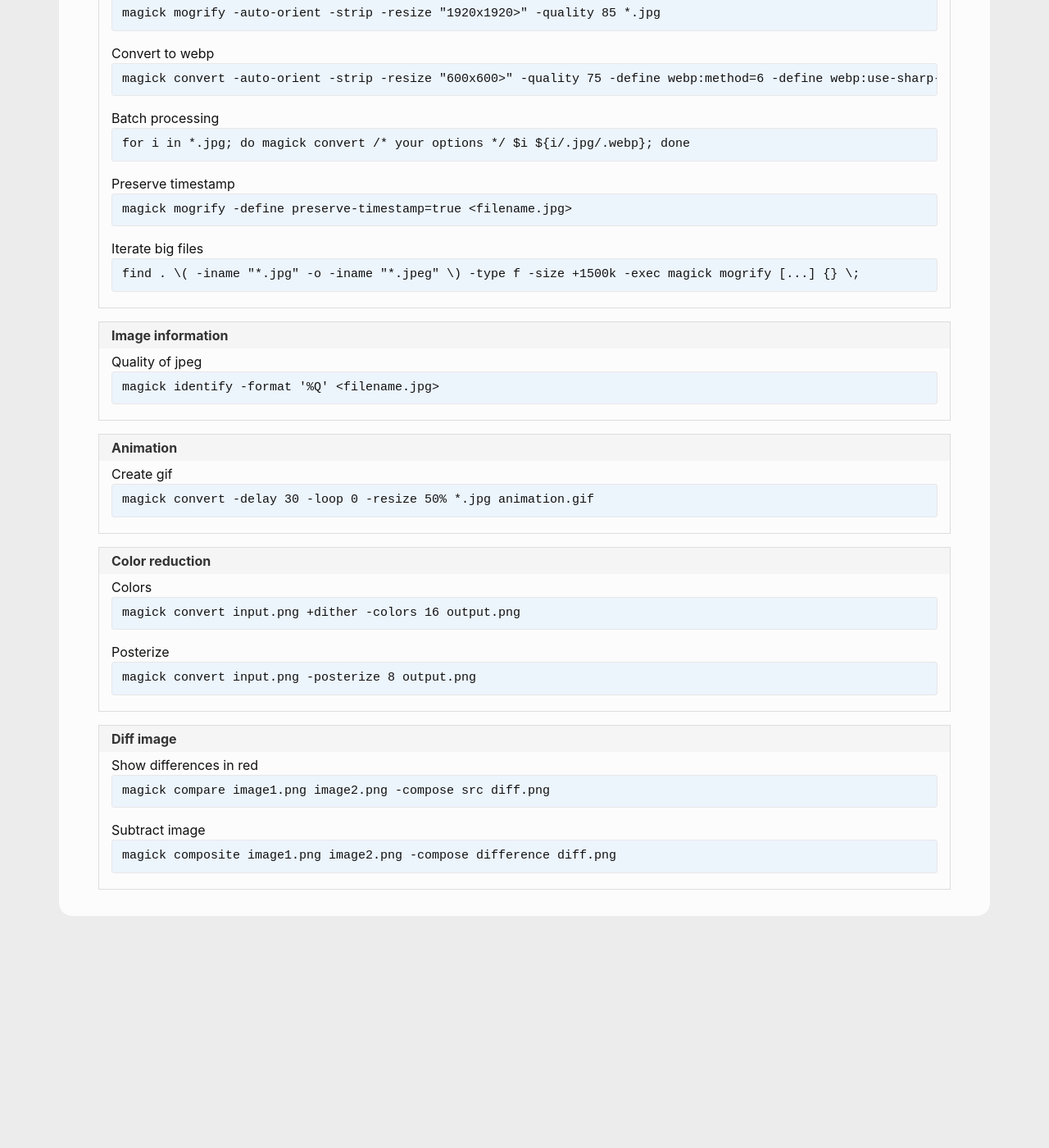
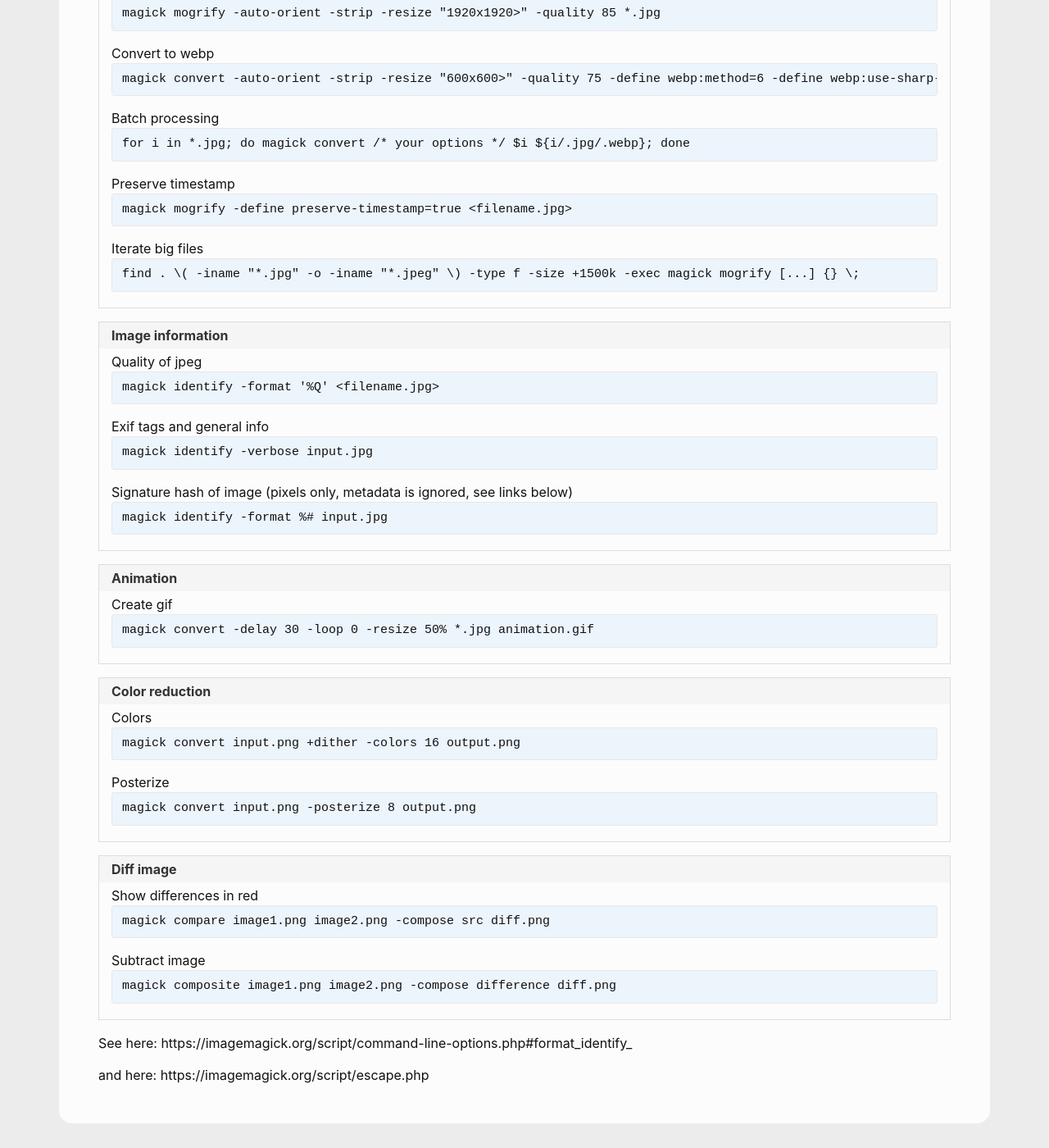
Before and after one commit to andreas-mausch/cheatsheets, a Jekyll site: the page built from _cheatsheets/imagemagick.md, in a window 1280 px wide and 1400 px high, scrolled down 245 px. Shown: the whole window at 82% size. Built offline with Jekyll 4.4.1, drawn with Linux system fonts in a browser that asks for light colours; before the commit the page ends 1392 px from its top, so only the background shows below that.

Commit message:
Image magick: Signature

```diff
--- a/_cheatsheets/imagemagick.md
+++ b/_cheatsheets/imagemagick.md
@@ -13,6 +13,8 @@ section:
   - name: Image information
     commands:
       Quality of jpeg: "magick identify -format '%Q' <filename.jpg>"
+      Exif tags and general info: magick identify -verbose input.jpg
+      Signature hash of image (pixels only, metadata is ignored, see links below): magick identify -format %# input.jpg
   - name: Animation
     commands:
       Create gif: "magick convert -delay 30 -loop 0 -resize 50% *.jpg animation.gif"
@@ -25,3 +27,8 @@ section:
       Show differences in red: "magick compare image1.png image2.png -compose src diff.png"
       Subtract image: "magick composite image1.png image2.png -compose difference diff.png"
 ---
+
+
+See here: https://imagemagick.org/script/command-line-options.php#format_identify_
+
+and here: https://imagemagick.org/script/escape.php
```
